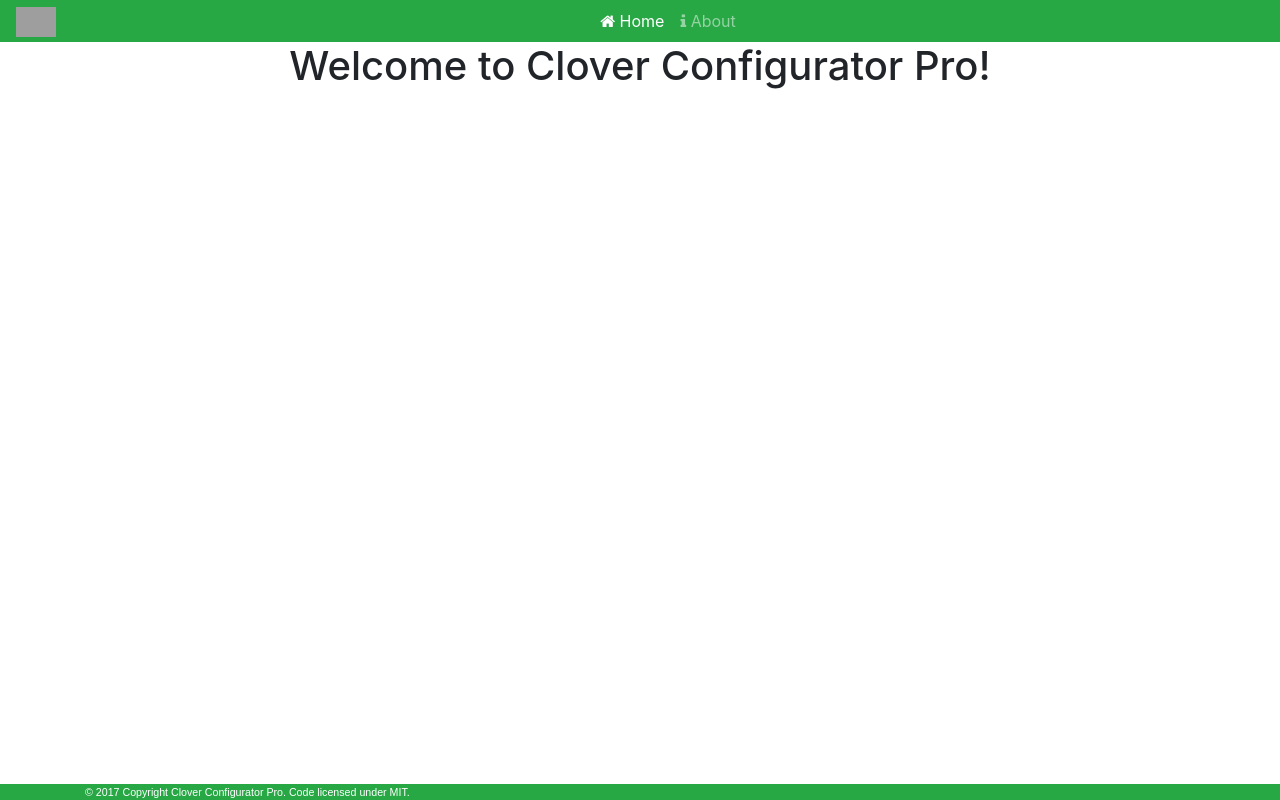
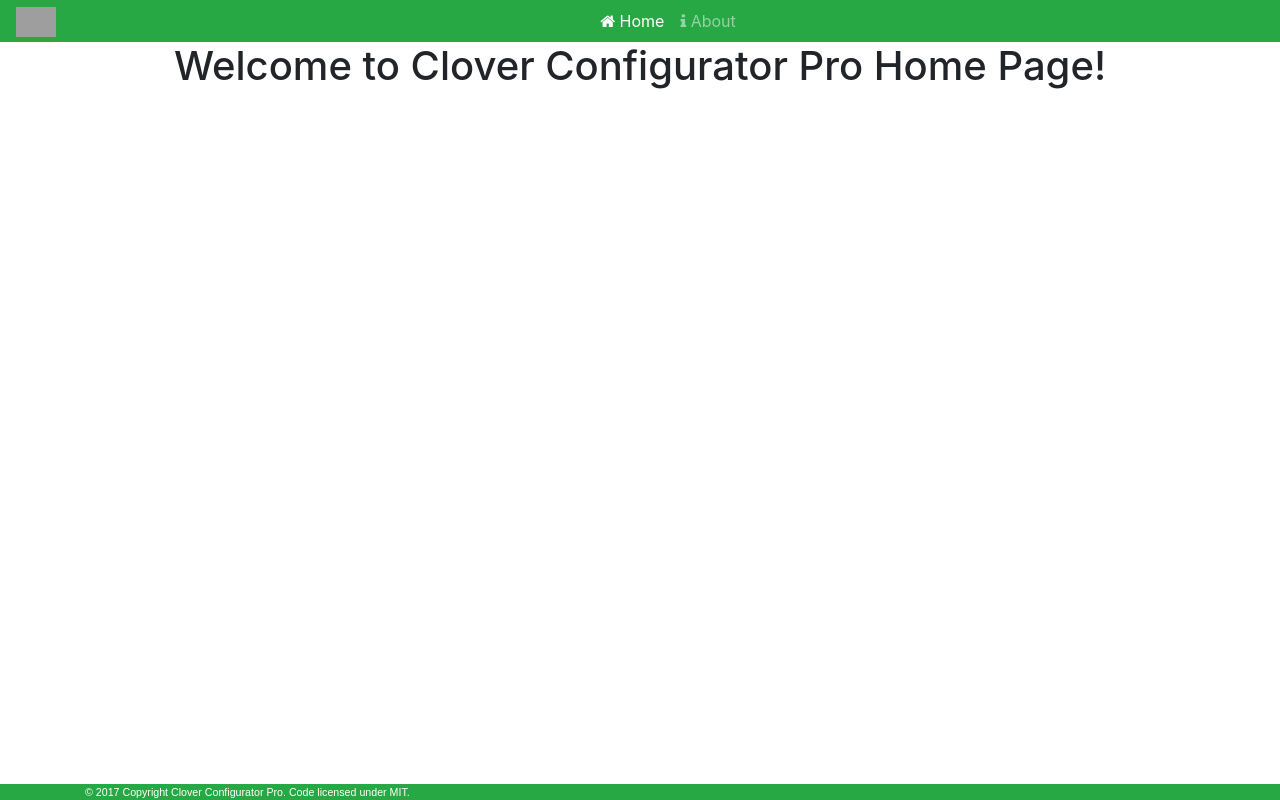
Before and after one commit to Micky1979/Clover-Configurator-Pro, an Angular app: page /home in a window 1280 px wide. Built offline with nearby package versions, Linux system fonts and the light colour scheme; grey boxes are pictures that could not be loaded.

Commit message:
Test title

```diff
--- a/src/app/components/home/home.component.ts
+++ b/src/app/components/home/home.component.ts
@@ -8,7 +8,7 @@ export class HomeComponent implements OnInit {
   title = '';
 
   constructor() {
-    this.title = 'Clover Configurator Pro';
+    this.title = 'Clover Configurator Pro Home Page';
   }
 
   ngOnInit() {
```
